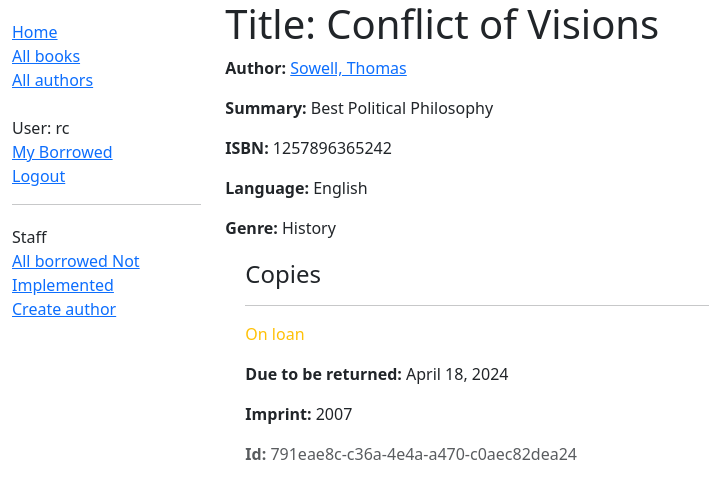
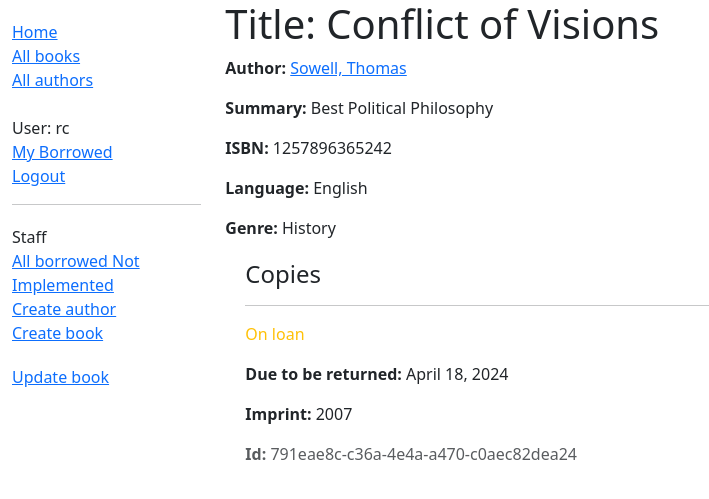
Before and after one commit to rjcannizzo/Django-MDN-Tutorial, a Django app: page /catalog/book/1 in a window 1280 px wide. Shown: the top 499 px of the page, without its empty margins (0-709 px from the left). Run offline with Django 4.2, Linux system fonts and the light colour scheme; a user stored in the database is signed in; data comes from the database, SQL or seed files in the repository; both versions use the stored data as it was after the commit.

Commit message:
added ability to add and update Books

```diff
--- a/locallibrary/catalog/templates/base_generic.html
+++ b/locallibrary/catalog/templates/base_generic.html
@@ -28,17 +28,20 @@
                 <li>User: {{ user.get_username }}</li>
                 <li><a href="{% url 'my-borrowed' %}">My Borrowed</a></li>
                 <li><a href="{% url 'logout' %}?next={{ request.path }}">Logout</a></li>
-                {% if user.is_staff %}
+              {% if user.is_staff %}
                 <hr>
                 <ul class="sidebar-nav">
                 <li>Staff</li>
                   <li><a href="/">All borrowed Not Implemented</a></li>
-                {% if perms.catalog.add_author %}
+              {% if perms.catalog.add_author %}
                   <li><a href="{% url 'author-create' %}">Create author</a></li>
-                {% endif %}
+              {% endif %}
+              {% if perms.catalog.add_book %}
+                <li><a href="{% url 'book-create' %}">Create book</a></li>
+              {% endif %}
                 </ul>
               {% endif %}
-                {% else %}
+              {% else %}
                 <li><a href="{% url 'login' %}?next={{ request.path }}">Login</a></li>
               {% endif %}
             </ul>
--- a/locallibrary/catalog/templates/catalog/author_detail.html
+++ b/locallibrary/catalog/templates/catalog/author_detail.html
@@ -30,5 +30,5 @@
       <li><a href="{% url 'author-delete' author.id %}">Delete author</a></li>
     {% endif %}
     </ul>
-  {% endif %}
+{% endif %}
 {% endblock %}
--- a/locallibrary/catalog/templates/catalog/book_detail.html
+++ b/locallibrary/catalog/templates/catalog/book_detail.html
@@ -27,3 +27,13 @@
     {% endfor %}
   </div>
 {% endblock %}
+{% block sidebar %}
+{{ block.super }}
+
+{% if perms.catalog.change_book or perms.catalog.delete_book %}
+<ul class="sidebar-nav">
+{% if perms.catalog.change_book %}
+<li><a href="{% url 'book-update' book.id %}">Update book</a></li>
+{% endif %}
+ {% endif %}
+ {% endblock %}
--- a/locallibrary/catalog/urls.py
+++ b/locallibrary/catalog/urls.py
@@ -12,4 +12,7 @@ urlpatterns = [
     path('author/create/', views.AuthorCreate.as_view(), name='author-create'),
     path('author/<int:pk>/update/', views.AuthorUpdate.as_view(), name='author-update'),
     path('author/<int:pk>/delete/', views.AuthorDelete.as_view(), name='author-delete'),
+    path('book/create/', views.BookCreate.as_view(), name='book-create'),
+    path('book/<int:pk>/update/', views.BookUpdate.as_view(), name='book-update'),
+    path('book/<int:pk>/delete/', views.BookDelete.as_view(), name='book-delete'),
 ]
--- a/locallibrary/catalog/views.py
+++ b/locallibrary/catalog/views.py
@@ -118,3 +118,27 @@ class AuthorDelete(PermissionRequiredMixin, DeleteView):
             return HttpResponseRedirect(
                 reverse("author-delete", kwargs={"pk": self.object.pk})
             )
+
+class BookCreate(PermissionRequiredMixin, CreateView):
+    model = Book
+    fields = '__all__'
+    permission_required = 'catalog.add_book'
+
+class BookUpdate(PermissionRequiredMixin, UpdateView):
+    model = Book
+    fields = '__all__'
+    permission_required = 'catalog.change_book'
+
+class BookDelete(PermissionRequiredMixin, DeleteView):
+    model = Book
+    success_url = reverse_lazy('books')
+    permission_required = 'catalog.delete_book'
+
+    def form_valid(self, form):
+        try:
+            self.object.delete()
+            return HttpResponseRedirect(self.success_url)
+        except Exception as e:
+            return HttpResponseRedirect(
+                reverse("book-delete", kwargs={"pk": self.object.pk})
+            )
```
Also changed, not shown: locallibrary/catalog/templates/catalog/book_form.html (added, +11 -0 lines), locallibrary/db.sqlite3.
